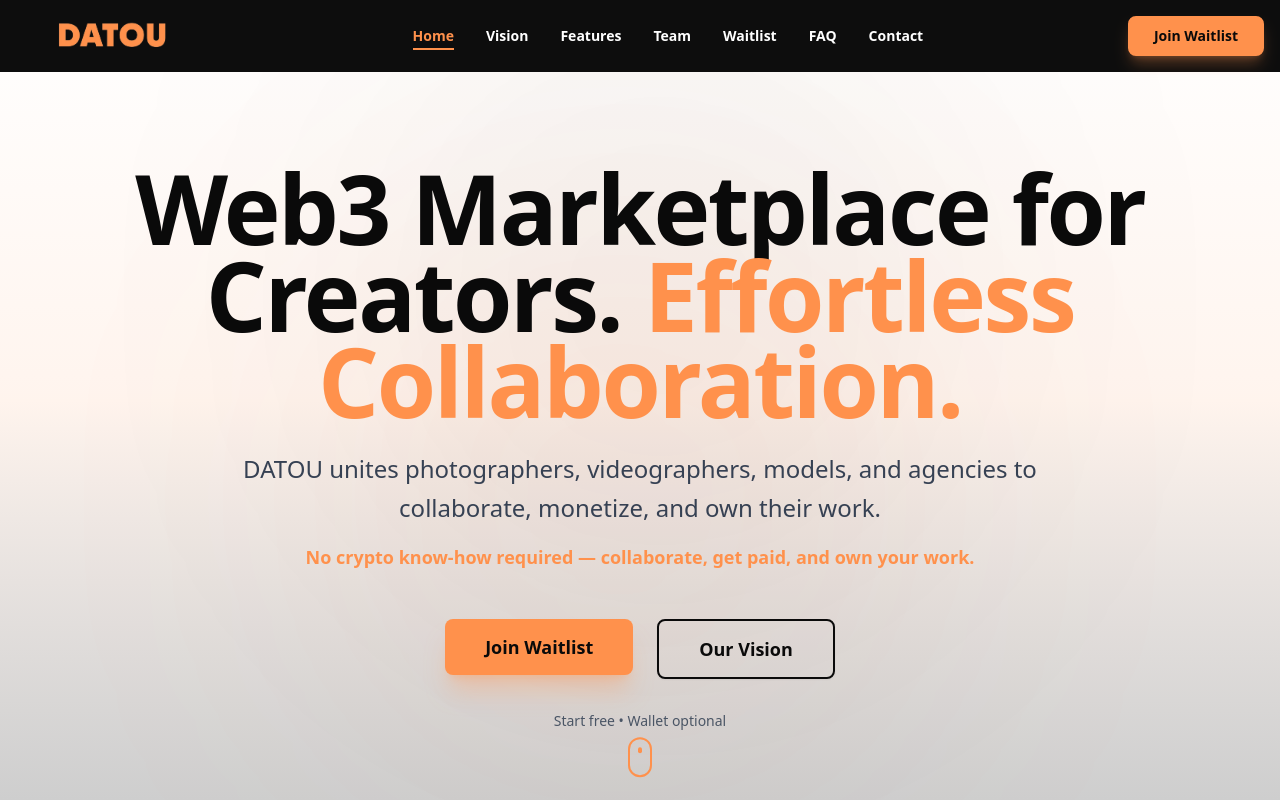
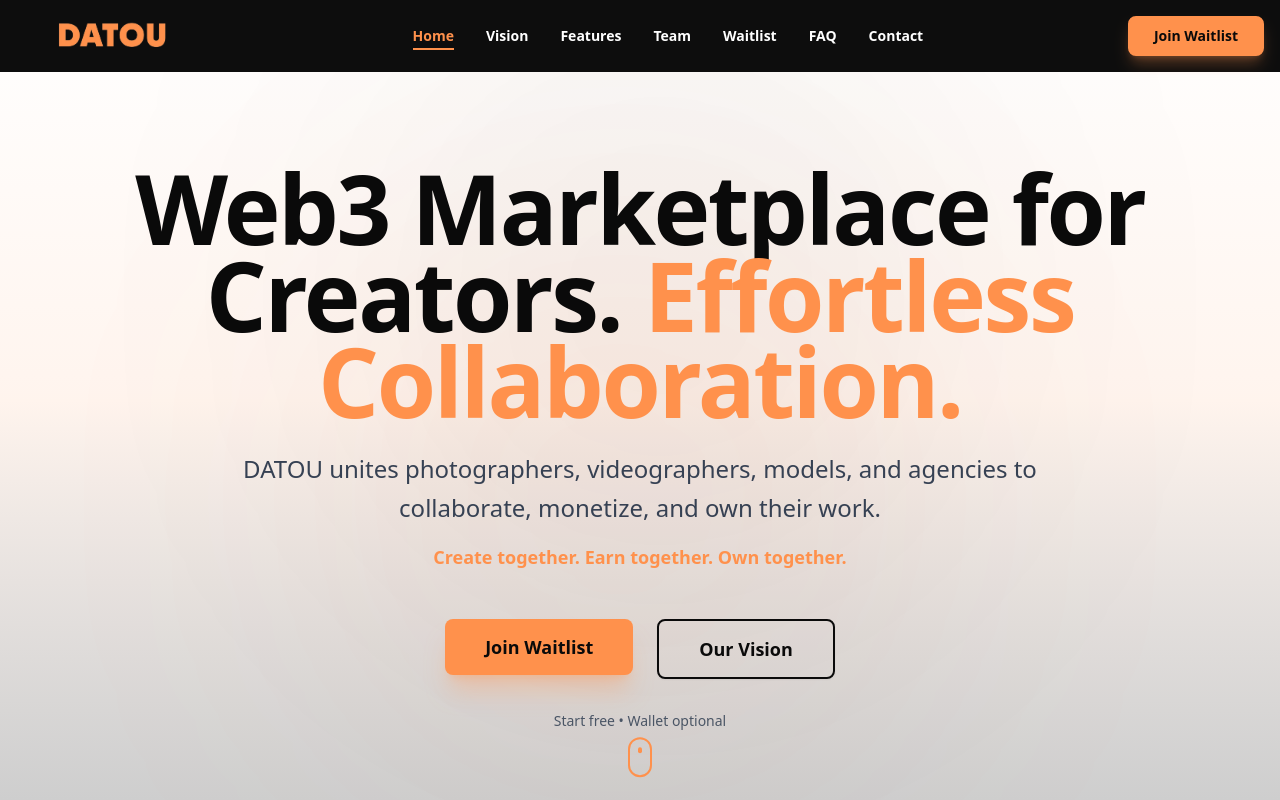
Before and after one commit to michaelpichardo27/datou-landing, a Next.js app: page / in a window 1280 px wide. Shown: the top 800 px of the page. Built offline with nearby package versions, Linux system fonts and the light colour scheme.

Commit message:
Update hero tagline to 'Create together. Earn together. Own together.'

```diff
--- a/components/hero.tsx
+++ b/components/hero.tsx
@@ -44,7 +44,7 @@ export function Hero() {
             transition={{ duration: 0.8, delay: 0.4, ease: [0.22, 1, 0.36, 1] }}
             className="text-lg text-[#ff914c] font-semibold mb-12"
           >
-            No crypto know-how required — collaborate, get paid, and own your work.
+            Create together. Earn together. Own together.
           </motion.p>
 
           <motion.div
```
